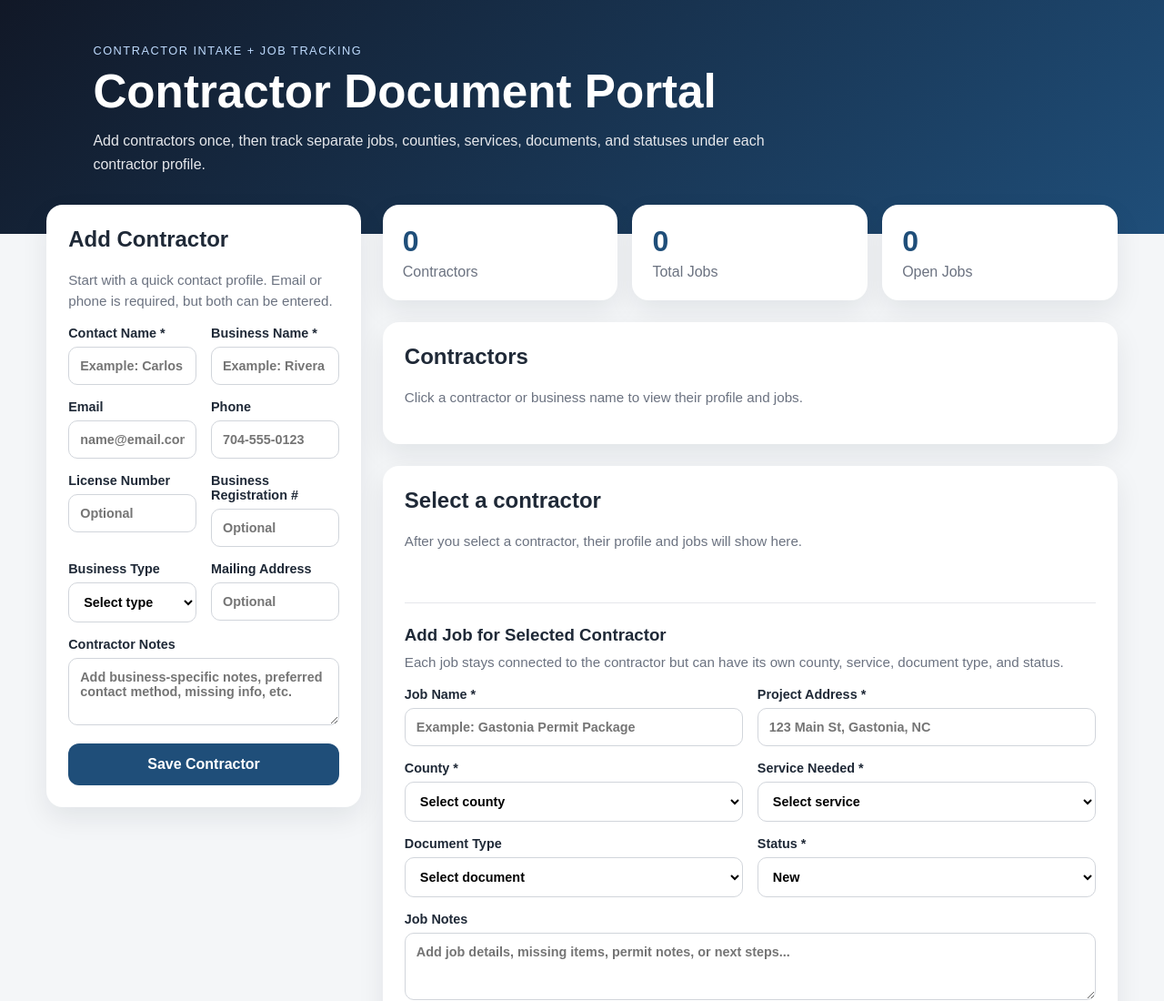
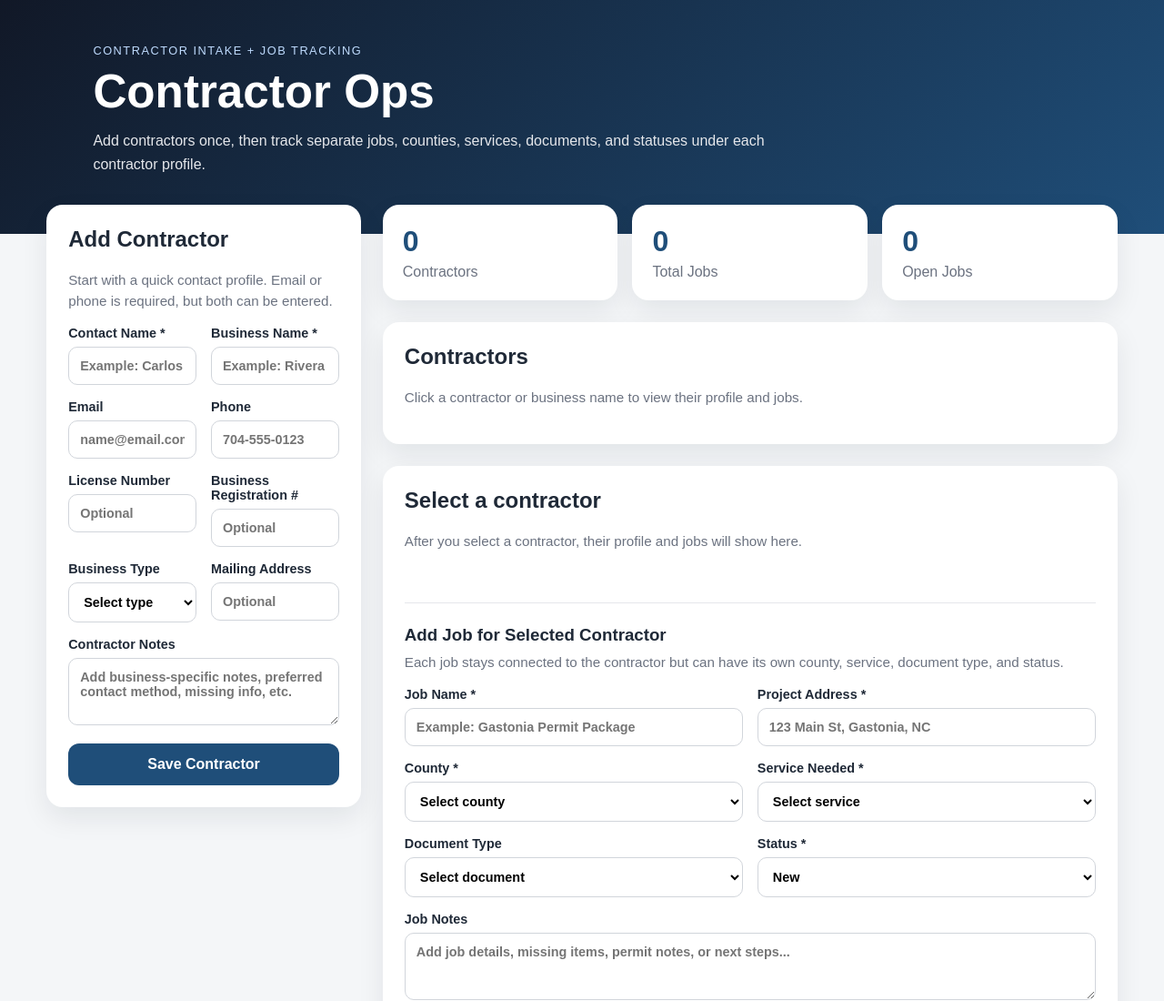
Before and after one commit to DumpsterDom/cse310, a plain HTML site: page Hello World/Construct Ops/index.html in a window 1280 px wide. Shown: the top 1100 px of the page at 91% size. Drawn offline with Linux system fonts and the light colour scheme; no server answers.

Commit message:
name change

```diff
--- a/Hello World/Construct Ops/index.html
+++ b/Hello World/Construct Ops/index.html
@@ -10,7 +10,7 @@
   <header class="site-header">
     <div>
       <p class="eyebrow">Contractor Intake + Job Tracking</p>
-      <h1>Contractor Document Portal</h1>
+      <h1>Contractor Ops</h1>
       <p class="header-text">
         Add contractors once, then track separate jobs, counties, services, documents, and statuses under each contractor profile.
       </p>
```
